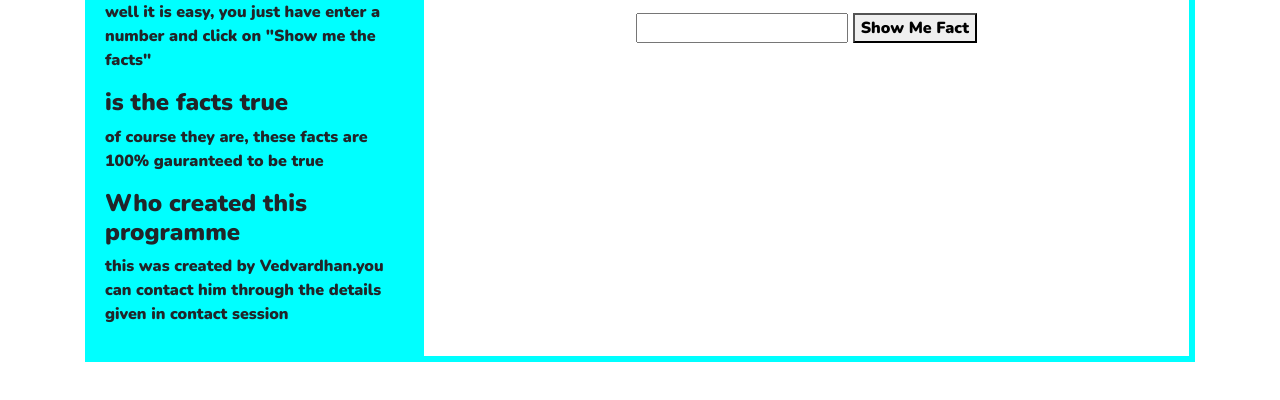
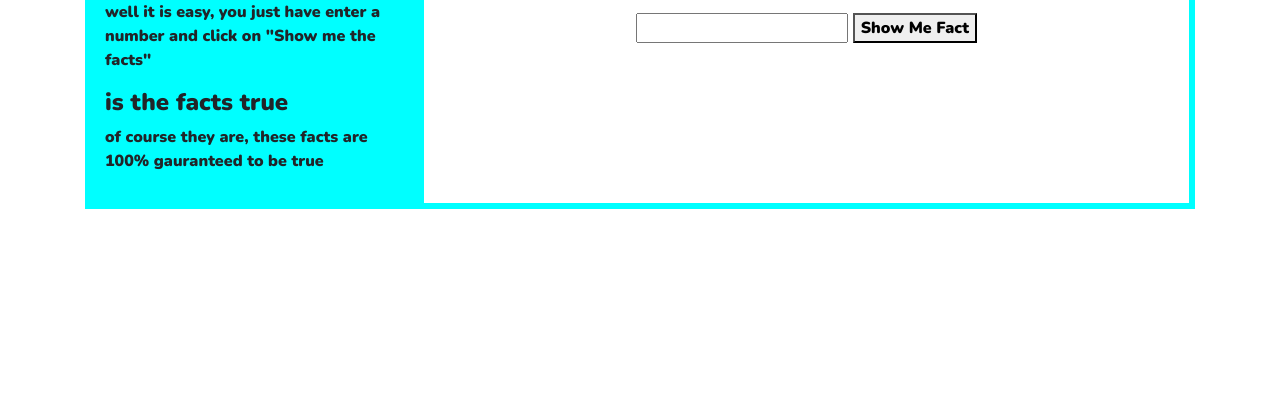
Before and after one commit to ved08/number-facts, a plain HTML site: page index.html in a window 1280 px wide. Shown: the part 356-756 px from the top of the page. Drawn offline with nearby package versions, Linux system fonts and the light colour scheme.

Commit message:
Update index.html

```diff
--- a/index.html
+++ b/index.html
@@ -23,8 +23,6 @@
             <p>well it is easy, you just have enter a number and click on "Show me the facts"</p>
             <h4>is the facts true</h4>
             <p>of course they are, these facts are 100% gauranteed to be true</p>
-            <h4>Who created this programme</h4>
-            <p>this was created by Vedvardhan.you can contact him through the details given in contact session</p>
         </div>
         <div class="main">
             <h1>Number Fun Facts</h1>
```
